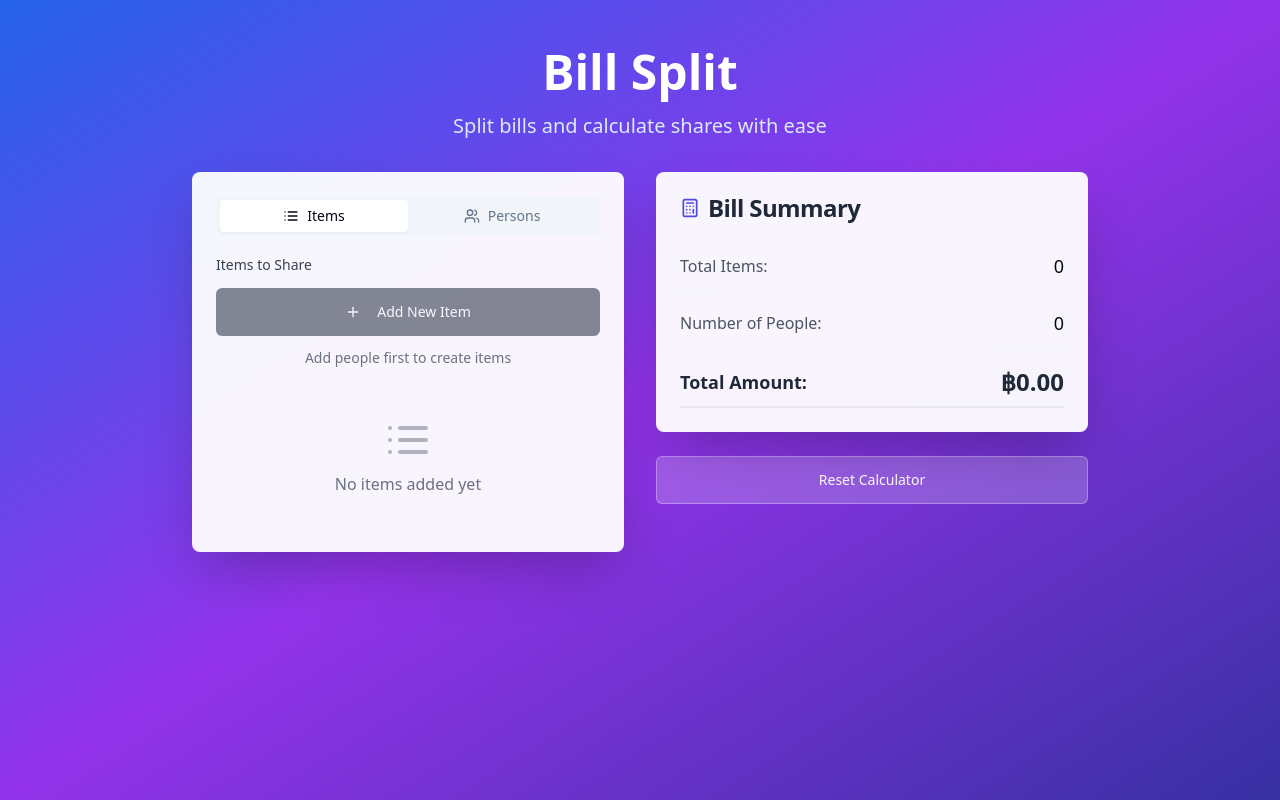
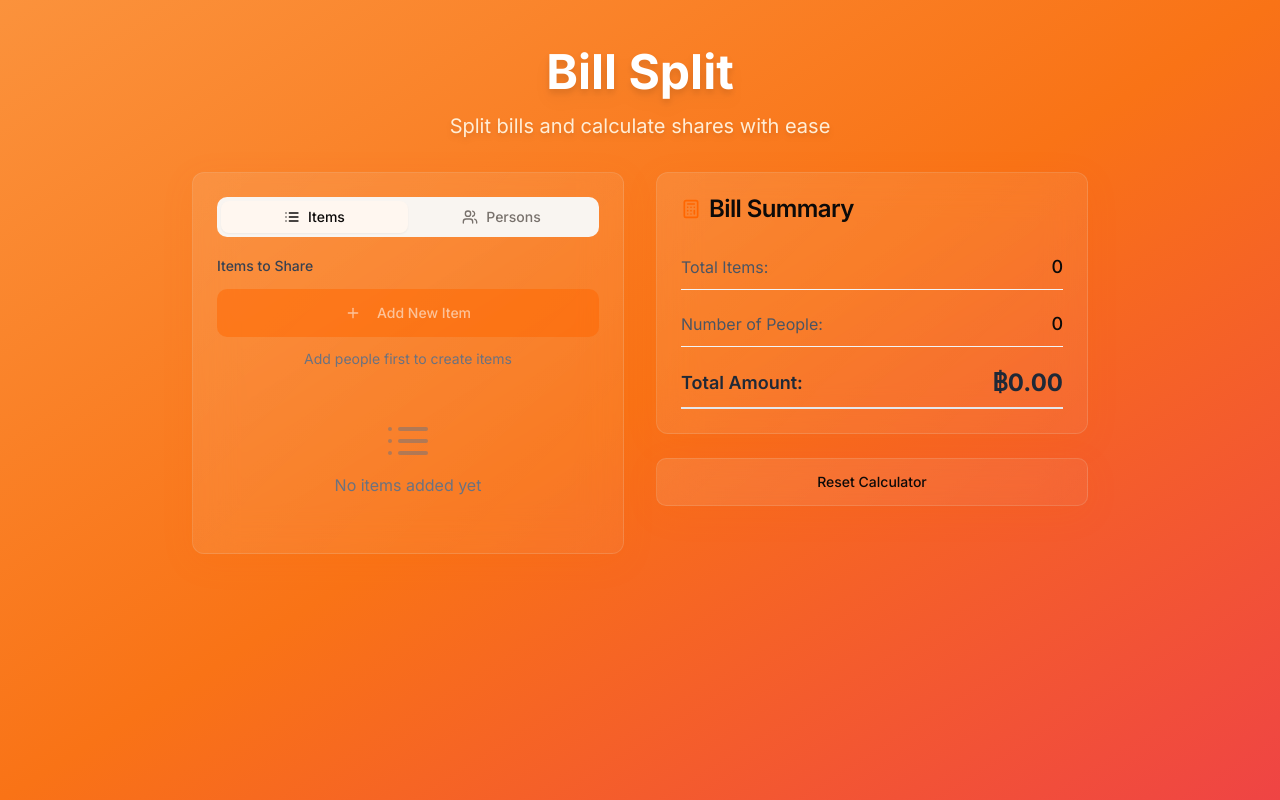
Before and after one commit to tchtan/tanbillsplit, a React (Vite) app: page / in a window 1280 px wide. Built offline with nearby package versions, Linux system fonts and the light colour scheme.

Commit message:
Update UI design
Implement modern orange glassmorphism design and use Inter font.

```diff
--- a/index.html
+++ b/index.html
@@ -6,6 +6,11 @@
     <title>bill-sensei-checker</title>
     <meta name="description" content="Lovable Generated Project" />
     <meta name="author" content="Lovable" />
+
+    <!-- Inter Font -->
+    <link rel="preconnect" href="https://fonts.googleapis.com">
+    <link rel="preconnect" href="https://fonts.gstatic.com" crossorigin>
+    <link href="https://fonts.googleapis.com/css2?family=Inter:wght@300;400;500;600;700&display=swap" rel="stylesheet">
 
     <meta property="og:title" content="bill-sensei-checker" />
     <meta property="og:description" content="Lovable Generated Project" />
--- a/src/index.css
+++ b/src/index.css
@@ -9,89 +9,99 @@ All colors MUST be HSL.
 
 @layer base {
   :root {
-    --background: 0 0% 100%;
-    --foreground: 222.2 84% 4.9%;
+    /* Orange Glassmorphism Theme */
+    --background: 28 100% 97%;
+    --foreground: 20 14.3% 4.1%;
 
-    --card: 0 0% 100%;
-    --card-foreground: 222.2 84% 4.9%;
+    --card: 0 0% 100% / 0.1;
+    --card-foreground: 20 14.3% 4.1%;
 
     --popover: 0 0% 100%;
-    --popover-foreground: 222.2 84% 4.9%;
+    --popover-foreground: 20 14.3% 4.1%;
 
-    --primary: 222.2 47.4% 11.2%;
-    --primary-foreground: 210 40% 98%;
+    --primary: 24 100% 50%;
+    --primary-foreground: 0 0% 100%;
 
-    --secondary: 210 40% 96.1%;
-    --secondary-foreground: 222.2 47.4% 11.2%;
+    --secondary: 30 100% 95%;
+    --secondary-foreground: 24 100% 30%;
 
-    --muted: 210 40% 96.1%;
-    --muted-foreground: 215.4 16.3% 46.9%;
+    --muted: 30 40% 96%;
+    --muted-foreground: 25 5.3% 44.7%;
 
-    --accent: 210 40% 96.1%;
-    --accent-foreground: 222.2 47.4% 11.2%;
+    --accent: 27 96% 61%;
+    --accent-foreground: 0 0% 100%;
 
     --destructive: 0 84.2% 60.2%;
-    --destructive-foreground: 210 40% 98%;
+    --destructive-foreground: 0 0% 100%;
 
-    --border: 214.3 31.8% 91.4%;
-    --input: 214.3 31.8% 91.4%;
-    --ring: 222.2 84% 4.9%;
+    --border: 30 40% 90%;
+    --input: 30 40% 94%;
+    --ring: 24 100% 50%;
 
-    --radius: 0.5rem;
+    --radius: 0.75rem;
 
-    --sidebar-background: 0 0% 98%;
+    /* Orange Glass Variables */
+    --glass-bg: 28 100% 97% / 0.1;
+    --glass-border: 30 50% 80% / 0.2;
+    --glass-shadow: 24 100% 50% / 0.1;
+    --gradient-primary: linear-gradient(135deg, hsl(24 100% 50%), hsl(27 96% 61%));
+    --gradient-secondary: linear-gradient(135deg, hsl(30 100% 95%), hsl(28 100% 97%));
+    --gradient-glass: linear-gradient(135deg, hsl(28 100% 97% / 0.1), hsl(30 100% 95% / 0.05));
 
-    --sidebar-foreground: 240 5.3% 26.1%;
-
-    --sidebar-primary: 240 5.9% 10%;
-
-    --sidebar-primary-foreground: 0 0% 98%;
-
-    --sidebar-accent: 240 4.8% 95.9%;
-
-    --sidebar-accent-foreground: 240 5.9% 10%;
-
-    --sidebar-border: 220 13% 91%;
-
-    --sidebar-ring: 217.2 91.2% 59.8%;
+    --sidebar-background: 28 100% 98%;
+    --sidebar-foreground: 20 14.3% 4.1%;
+    --sidebar-primary: 24 100% 50%;
+    --sidebar-primary-foreground: 0 0% 100%;
+    --sidebar-accent: 30 100% 95%;
+    --sidebar-accent-foreground: 24 100% 30%;
+    --sidebar-border: 30 40% 90%;
+    --sidebar-ring: 24 100% 50%;
   }
 
   .dark {
-    --background: 222.2 84% 4.9%;
-    --foreground: 210 40% 98%;
+    /* Dark Orange Glassmorphism */
+    --background: 20 14.3% 4.1%;
+    --foreground: 28 100% 97%;
 
-    --card: 222.2 84% 4.9%;
-    --card-foreground: 210 40% 98%;
+    --card: 20 14.3% 4.1% / 0.5;
+    --card-foreground: 28 100% 97%;
 
-    --popover: 222.2 84% 4.9%;
-    --popover-foreground: 210 40% 98%;
+    --popover: 20 14.3% 4.1%;
+    --popover-foreground: 28 100% 97%;
 
-    --primary: 210 40% 98%;
-    --primary-foreground: 222.2 47.4% 11.2%;
+    --primary: 24 100% 50%;
+    --primary-foreground: 0 0% 100%;
 
-    --secondary: 217.2 32.6% 17.5%;
-    --secondary-foreground: 210 40% 98%;
+    --secondary: 12 6.5% 15.1%;
+    --secondary-foreground: 28 100% 97%;
 
-    --muted: 217.2 32.6% 17.5%;
-    --muted-foreground: 215 20.2% 65.1%;
+    --muted: 12 6.5% 15.1%;
+    --muted-foreground: 24 5.4% 63.9%;
 
-    --accent: 217.2 32.6% 17.5%;
-    --accent-foreground: 210 40% 98%;
+    --accent: 27 96% 61%;
+    --accent-foreground: 0 0% 100%;
 
     --destructive: 0 62.8% 30.6%;
-    --destructive-foreground: 210 40% 98%;
+    --destructive-foreground: 0 0% 100%;
 
-    --border: 217.2 32.6% 17.5%;
-    --input: 217.2 32.6% 17.5%;
-    --ring: 212.7 26.8% 83.9%;
-    --sidebar-background: 240 5.9% 10%;
-    --sidebar-foreground: 240 4.8% 95.9%;
-    --sidebar-primary: 224.3 76.3% 48%;
+    --border: 12 6.5% 15.1%;
+    --input: 12 6.5% 15.1%;
+    --ring: 24 100% 50%;
+
+    /* Dark Glass Variables */
+    --glass-bg: 20 14.3% 4.1% / 0.3;
+    --glass-border: 24 100% 50% / 0.2;
+    --glass-shadow: 24 100% 50% / 0.2;
+    --gradient-glass: linear-gradient(135deg, hsl(20 14.3% 4.1% / 0.3), hsl(12 6.5% 15.1% / 0.1));
+
+    --sidebar-background: 12 6.5% 15.1%;
+    --sidebar-foreground: 28 100% 97%;
+    --sidebar-primary: 24 100% 50%;
     --sidebar-primary-foreground: 0 0% 100%;
-    --sidebar-accent: 240 3.7% 15.9%;
-    --sidebar-accent-foreground: 240 4.8% 95.9%;
-    --sidebar-border: 240 3.7% 15.9%;
-    --sidebar-ring: 217.2 91.2% 59.8%;
+    --sidebar-accent: 12 6.5% 15.1%;
+    --sidebar-accent-foreground: 28 100% 97%;
+    --sidebar-border: 12 6.5% 15.1%;
+    --sidebar-ring: 24 100% 50%;
   }
 }
 
@@ -101,7 +111,9 @@ All colors MUST be HSL.
   }
 
   body {
-    @apply bg-background text-foreground;
+    @apply bg-background text-foreground font-inter;
+    background: linear-gradient(135deg, hsl(28 100% 97%), hsl(24 100% 95%));
+    min-height: 100vh;
   }
 }
 
@@ -143,7 +155,21 @@ All colors MUST be HSL.
 .animate-scale-in:nth-child(4) { animation-delay: 0.4s; }
 .animate-scale-in:nth-child(5) { animation-delay: 0.5s; }
 
-/* Glassmorphism effect for cards */
+/* Enhanced Glassmorphism effects */
+.glass-card {
+  background: linear-gradient(135deg, hsl(0 0% 100% / 0.1), hsl(0 0% 100% / 0.05));
+  backdrop-filter: blur(20px);
+  border: 1px solid hsl(var(--glass-border));
+  box-shadow: 0 8px 32px hsl(var(--glass-shadow));
+}
+
+.glass-dialog {
+  background: linear-gradient(135deg, hsl(0 0% 100% / 0.95), hsl(0 0% 100% / 0.9));
+  backdrop-filter: blur(20px);
+  border: 1px solid hsl(var(--glass-border));
+  box-shadow: 0 20px 60px hsl(var(--glass-shadow));
+}
+
 .backdrop-blur-sm {
   backdrop-filter: blur(8px);
 }
--- a/src/pages/Index.tsx
+++ b/src/pages/Index.tsx
@@ -189,12 +189,12 @@ const Index = () => {
     setSelectedPayer('');
   };
   const debts = calculateDebts();
-  return <div className="min-h-screen bg-gradient-to-br from-blue-600 via-purple-600 to-indigo-800 p-4">
+  return <div className="min-h-screen bg-gradient-to-br from-orange-400 via-orange-500 to-red-500 p-4 font-inter">
       <div className="max-w-4xl mx-auto">
         {/* Header */}
         <div className="text-center mb-8 pt-8">
-          <h1 className="text-4xl md:text-5xl font-bold text-white mb-4 animate-fade-in">Bill Split</h1>
-          <p className="text-xl text-blue-100 animate-fade-in">
+          <h1 className="text-4xl md:text-5xl font-bold text-white mb-4 animate-fade-in drop-shadow-lg">Bill Split</h1>
+          <p className="text-xl text-orange-100 animate-fade-in drop-shadow-md">
             Split bills and calculate shares with ease
           </p>
         </div>
@@ -202,7 +202,7 @@ const Index = () => {
         <div className="grid lg:grid-cols-2 gap-8">
           {/* Main Tabs Section */}
           <div className="space-y-6">
-            <Card className="backdrop-blur-sm bg-white/95 shadow-2xl border-0 animate-scale-in">
+            <Card className="glass-card shadow-2xl border-0 animate-scale-in">
               <CardContent className="p-6">
                 <Tabs defaultValue="items" className="w-full">
                   <TabsList className="grid w-full grid-cols-2">
@@ -300,10 +300,10 @@ const Index = () => {
           {/* Summary Section */}
           <div className="space-y-6">
             {/* Summary Card */}
-            <Card className="backdrop-blur-sm bg-white/95 shadow-2xl border-0 animate-scale-in">
+            <Card className="glass-card shadow-2xl border-0 animate-scale-in">
               <CardHeader>
-                <CardTitle className="flex items-center gap-2 text-gray-800">
-                  <Calculator className="h-5 w-5 text-indigo-600" />
+                <CardTitle className="flex items-center gap-2 text-foreground">
+                  <Calculator className="h-5 w-5 text-primary" />
                   Bill Summary
                 </CardTitle>
               </CardHeader>
@@ -326,10 +326,10 @@ const Index = () => {
             </Card>
 
             {/* Debts Card */}
-            {debts.length > 0 && <Card className="backdrop-blur-sm bg-white/95 shadow-2xl border-0 animate-scale-in">
+            {debts.length > 0 && <Card className="glass-card shadow-2xl border-0 animate-scale-in">
                 <CardHeader>
-                  <CardTitle className="flex items-center gap-2 text-gray-800">
-                    <ArrowRight className="h-5 w-5 text-green-600" />
+                  <CardTitle className="flex items-center gap-2 text-foreground">
+                    <ArrowRight className="h-5 w-5 text-accent" />
                     Who Owes Whom
                   </CardTitle>
                 </CardHeader>
@@ -358,7 +358,7 @@ const Index = () => {
             setNewItemName('');
             setNewItemAmount('');
             setNewPersonName('');
-          }} variant="outline" className="w-full h-12 bg-white/20 border-white/30 text-white hover:bg-white/30 transition-all animate-scale-in">
+          }} variant="outline" className="w-full h-12 glass-card text-foreground hover:bg-white/20 transition-all animate-scale-in border-white/30">
               Reset Calculator
             </Button>
           </div>
@@ -366,7 +366,7 @@ const Index = () => {
 
         {/* Item Dialog */}
         {showItemDialog && <div className="fixed inset-0 bg-black/50 flex items-center justify-center p-4 z-50">
-            <Card className="w-full max-w-md bg-white">
+            <Card className="w-full max-w-md glass-dialog">
               <CardHeader className="flex flex-row items-center justify-between">
                 <CardTitle>{editingItem ? 'Edit Item' : 'Add New Item'}</CardTitle>
                 <Button variant="ghost" size="icon" onClick={() => setShowItemDialog(false)}>
--- a/tailwind.config.ts
+++ b/tailwind.config.ts
@@ -18,6 +18,10 @@ export default {
 			}
 		},
 		extend: {
+			fontFamily: {
+				'inter': ['Inter', 'sans-serif'],
+				'sans': ['Inter', 'system-ui', 'sans-serif'],
+			},
 			colors: {
 				border: 'hsl(var(--border))',
 				input: 'hsl(var(--input))',
```
